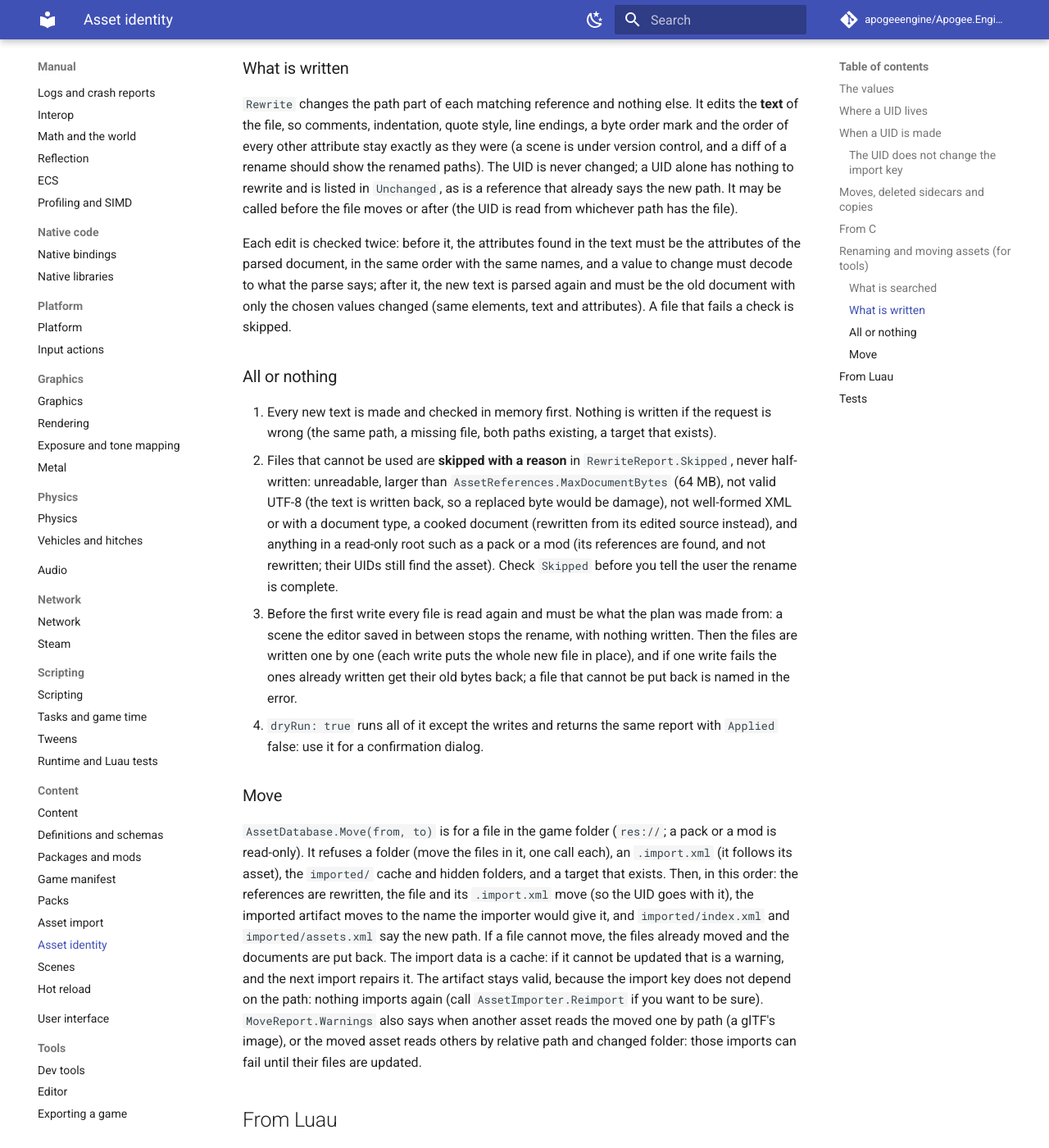
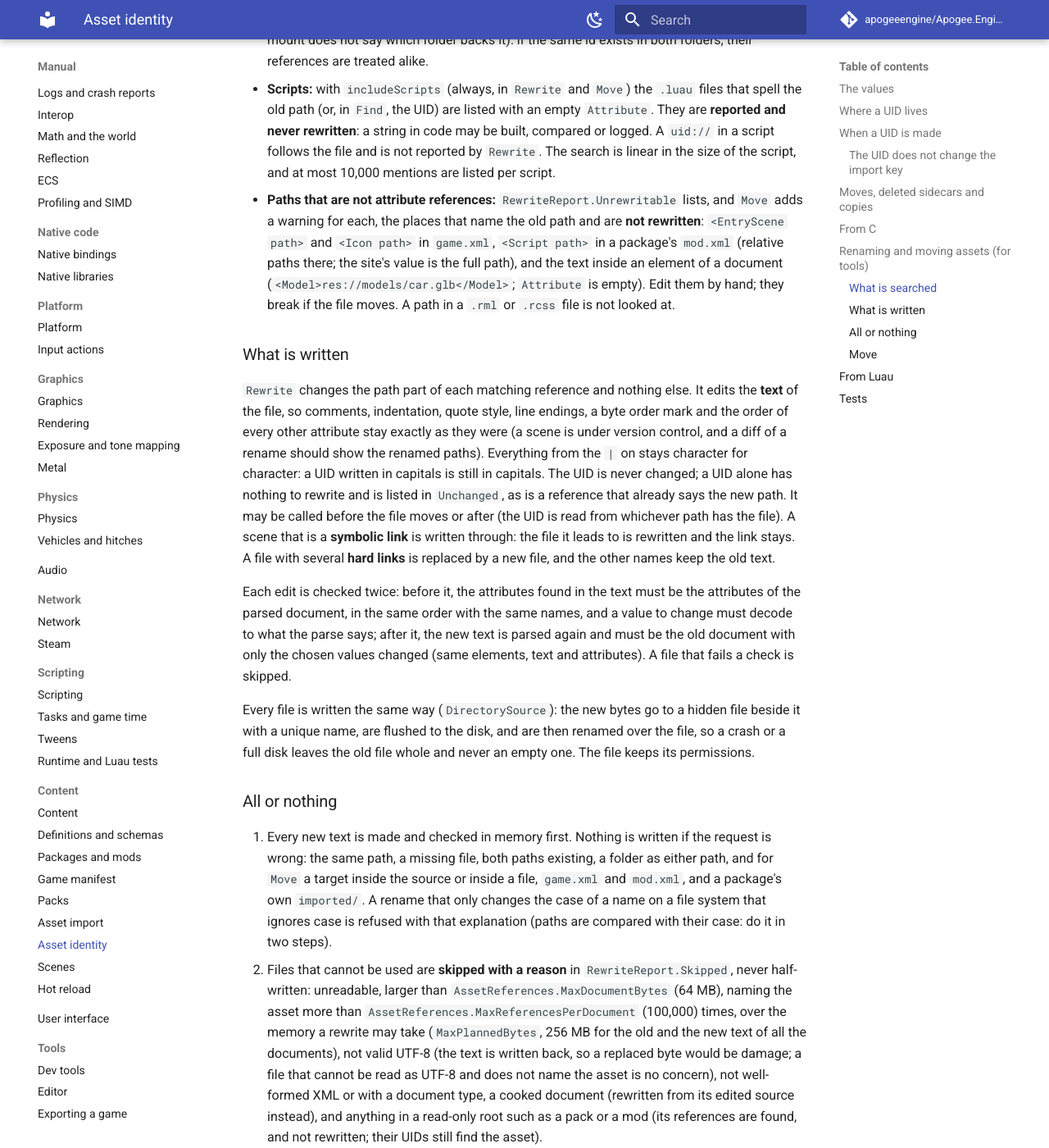
Before and after one commit to apogeeengine/Apogee.Engine, an MkDocs documentation site: the page built from Docs/manual/content/assets.md, in a window 1280 px wide and 1400 px high, scrolled down 3975 px. Shown: the whole window at 82% size. Built offline with MkDocs 1.6.1 and Material for MkDocs 9.7.7, drawn with Linux system fonts in a browser that asks for light colours; comment, search, counter and statistics services are not loaded; some of the changed text lies outside the part shown.

Commit message:
docs(content): describe the safer rename, its refusals and what it reports
Skipped documents that refuse a rename and allowSkipped, rollback that never overwrites a
later save, durable writes and symbolic links, bounded reading and ContentException,
duplicate UIDs, the unrewritable paths of game.xml, mod.xml and element text, the case-only
rename, and that running the same Move again finishes an interrupted one.

Signed-off-by: lheintzmann1 <lheintzmann1@disroot.org>

```diff
--- a/Docs/manual/content/assets.md
+++ b/Docs/manual/content/assets.md
@@ -95,40 +95,64 @@ RewriteReport report = AssetReferences.Rewrite(assets, "res://models/car.glb", "
 
 - **Documents:** every authored file (`AuthoredAssets.Extensions`: scenes) in the roots of the database, and every `.xml` file under the `defFolders` you name (definitions). Sidecars (`.import.xml`) hold settings,
   not references, and are not searched; they move with their asset.
-- **References:** an attribute whose whole text is an [`AssetRef`](#the-values). Text inside elements is not looked at.
+- **References:** an attribute whose whole text is an [`AssetRef`](#the-values). Text inside elements is not rewritten (it is reported, see below).
 - **What counts as the asset:** an attribute whose path is the asset's path, or whose UID is the asset's UID and whose path does not lead to some *other* existing file. The second condition is the rule
-  of `Resolve` (the path wins while its file is there): a reference that carries the UID of a file and the path of its copy means the copy, and renaming the original must not touch it. The two
-  addresses of a package file, `res://packages/id/x` and `mod://id/x`, are the same path, and a rewritten reference keeps the form it was written in.
+  of `Resolve` (the path wins while its file is there): a reference that carries the UID of a file and the path of its copy means the copy, and renaming the original must not touch it. When a UID is on two
+  files (a copy that was not imported yet), the engine resolves it to the one `PathOf` names; renaming the *other* file does not take a stale-path reference with that UID, only the references that spell its own path.
+- **Package files:** the two addresses of a package file, `res://packages/id/x` and `mod://id/x`, are the same path, and a rewritten reference keeps the form it was written in. A `mod://id/x` is searched
+  and rewritten as both `res://packages/id/x` and `res://dev_mods/id/x` (the mount does not say which folder backs it): if the same id exists in both folders, their references are treated alike.
 - **Scripts:** with `includeScripts` (always, in `Rewrite` and `Move`) the `.luau` files that spell the old path (or, in `Find`, the UID) are listed with an empty `Attribute`. They are **reported and never rewritten**: a
-  string in code may be built, compared or logged. A `uid://` in a script follows the file and is not reported by `Rewrite`.
+  string in code may be built, compared or logged. A `uid://` in a script follows the file and is not reported by `Rewrite`. The search is linear in the size of the script, and at most 10,000 mentions are listed per script.
+- **Paths that are not attribute references:** `RewriteReport.Unrewritable` lists, and `Move` adds a warning for each, the places that name the old path and are **not rewritten**: `<EntryScene path>` and `<Icon path>`
+  in `game.xml`, `<Script path>` in a package's `mod.xml` (relative paths there; the site's value is the full path), and the text inside an element of a document (`<Model>res://models/car.glb</Model>`; `Attribute` is
+  empty). Edit them by hand; they break if the file moves. A path in a `.rml` or `.rcss` file is not looked at.
 
 ### What is written
 
 `Rewrite` changes the path part of each matching reference and nothing else. It edits the **text** of the file, so comments, indentation, quote style, line endings, a byte order mark and the order of
-every other attribute stay exactly as they were (a scene is under version control, and a diff of a rename should show the renamed paths). The UID is never changed; a UID alone has nothing to rewrite and
-is listed in `Unchanged`, as is a reference that already says the new path. It may be called before the file moves or after (the UID is read from whichever path has the file).
+every other attribute stay exactly as they were (a scene is under version control, and a diff of a rename should show the renamed paths). Everything from the `|` on stays character for character: a UID written
+in capitals is still in capitals. The UID is never changed; a UID alone has nothing to rewrite and
+is listed in `Unchanged`, as is a reference that already says the new path. It may be called before the file moves or after (the UID is read from whichever path has the file). A scene that is a **symbolic
+link** is written through: the file it leads to is rewritten and the link stays. A file with several **hard links** is replaced by a new file, and the other names keep the old text.
 
 Each edit is checked twice: before it, the attributes found in the text must be the attributes of the parsed document, in the same order with the same names, and a value to change must decode to what the
 parse says; after it, the new text is parsed again and must be the old document with only the chosen values changed (same elements, text and attributes). A file that fails a check is skipped.
 
+Every file is written the same way (`DirectorySource`): the new bytes go to a hidden file beside it with a unique name, are flushed to the disk, and are then renamed over the file, so a crash or a full disk leaves
+the old file whole and never an empty one. The file keeps its permissions.
+
 ### All or nothing
 
-1. Every new text is made and checked in memory first. Nothing is written if the request is wrong (the same path, a missing file, both paths existing, a target that exists).
-2. Files that cannot be used are **skipped with a reason** in `RewriteReport.Skipped`, never half-written: unreadable, larger than `AssetReferences.MaxDocumentBytes` (64 MB), not valid UTF-8 (the text is
-   written back, so a replaced byte would be damage), not well-formed XML or with a document type, a cooked document (rewritten from its edited source instead), and anything in a read-only root such as a pack or
-   a mod (its references are found, and not rewritten; their UIDs still find the asset). Check `Skipped` before you tell the user the rename is complete.
-3. Before the first write every file is read again and must be what the plan was made from: a scene the editor saved in between stops the rename, with nothing written. Then the files are written one by one (each
-   write puts the whole new file in place), and if one write fails the ones already written get their old bytes back; a file that cannot be put back is named in the error.
-4. `dryRun: true` runs all of it except the writes and returns the same report with `Applied` false: use it for a confirmation dialog.
+1. Every new text is made and checked in memory first. Nothing is written if the request is wrong: the same path, a missing file, both paths existing, a folder as either path, and for `Move` a target inside the source or inside
+   a file, `game.xml` and `mod.xml`, and a package's own `imported/`. A rename that only changes the case of a name on a file system that ignores case is refused with that explanation (paths are compared with their case: do it in two steps).
+2. Files that cannot be used are **skipped with a reason** in `RewriteReport.Skipped`, never half-written: unreadable, larger than `AssetReferences.MaxDocumentBytes` (64 MB), naming the asset more than
+   `AssetReferences.MaxReferencesPerDocument` (100,000) times, over the memory a rewrite may take (`MaxPlannedBytes`, 256 MB for the old and the new text of all the documents), not valid UTF-8 (the text is
+   written back, so a replaced byte would be damage; a file that cannot be read as UTF-8 and does not name the asset is no concern), not well-formed XML or with a document type, a cooked document (rewritten from its edited
+   source instead), and anything in a read-only root such as a pack or a mod (its references are found, and not rewritten; their UIDs still find the asset).
+3. **A skipped document that could have been written refuses the rename.** Its references to the asset would break silently, so `Rewrite` and `Move` throw a `ContentException` before any write or move (a
+   `dryRun` does not throw: its `Skipped` list is what to show the user, with `SkippedDocument.Blocking` true for these). Pass `allowSkipped: true` to go on after the user agreed. Documents in read-only roots never
+   block: nothing could have rewritten them.
+4. Before the first write every file is read again and must be what the plan was made from: a scene the editor saved in between stops the rename, with nothing written. Then the files are written one by one,
+   each checked again just before its own write (the editor can save while the earlier ones are being written). If a check fails or a write fails, **whatever the exception**, the ones already written get their old
+   bytes back, but only a file that still holds what was written: one saved since is left as the person saved it and named in the error (`saved since, left as it is`), never overwritten with older text. A file that
+   cannot be put back is named in the error.
+5. `dryRun: true` runs all of it except the writes and returns the same report with `Applied` false: use it for a confirmation dialog.
+6. Everything that can go wrong before the first write (a folder that cannot be listed or that is deleted during the scan, a file that cannot be opened, a source of your own that throws) comes out of `Find`,
+   `Rewrite` and `Move` as a `ContentException` that says nothing was changed; only a null argument is an `ArgumentNullException`. Listing the project is bounded (64 folders deep, 100,000 folders), so a link that
+   leads back to a folder above it ends in an error, not in a tree without end.
 
 ### Move
 
 `AssetDatabase.Move(from, to)` is for a file in the game folder (`res://`; a pack or a mod is read-only). It refuses a folder (move the files in it, one call each), an `.import.xml` (it follows its asset), the
-`imported/` cache and hidden folders, and a target that exists. Then, in this order: the references are rewritten, the file and its `.import.xml` move (so the UID goes with it), the imported artifact moves
-to the name the importer would give it, and `imported/index.xml` and `imported/assets.xml` say the new path. If a file cannot move, the files already moved and the documents are put back. The import data is
+`imported/` cache (also a package's own) and hidden folders, `game.xml` and `mod.xml`, and a target that exists. Then, in this order: the references are rewritten, the file and its `.import.xml` move (so the UID goes with it), the imported artifact moves
+to the name the importer would give it, and `imported/index.xml` and `imported/assets.xml` say the new path. If a file cannot move, the files already moved (the last first) and then the documents are put back. If a
+moved file cannot be put back, the undoing stops there with the asset at its new path, where the documents (left as they are) name it: a document never names a file that did not move. The import data is
 a cache: if it cannot be updated that is a warning, and the next import repairs it. The artifact stays valid, because the import key does not depend on the path: nothing imports again (call
 `AssetImporter.Reimport` if you want to be sure). `MoveReport.Warnings` also says when another asset reads the moved one by path (a glTF's image), or the moved asset reads others by relative path and
-changed folder: those imports can fail until their files are updated.
+changed folder: those imports can fail until their files are updated; and one line for each place in `RewriteReport.Unrewritable`.
+
+**Running the same `Move` again finishes an interrupted one.** If the process died, or an error left things half done, after the documents were rewritten (the references then already say the new path and are listed
+as `Unchanged`) or after the asset moved but before its `.import.xml` and import data did, call `Move(from, to)` with the same arguments: it moves what is left and brings the import data up to date.
 
 ## From Luau
 
@@ -155,7 +179,9 @@ A game cooked with `--pack --cooked` has the artifacts of its imported assets an
 still resolves.
 
 `Tests/Apogee.Content.Tests/AssetReferencesTests.cs` covers finding and rewriting references (by path and by a stale path's UID, comments, quotes, CRLF and a byte order mark kept, similar paths left alone, packages, read-only
-roots, hostile and cooked files, a failed write put back, a file saved in between, previews) and `Move` (sidecar, artifact and lists, a model used by two scenes that still resolves through its UID, refusals, a failed move put back).
+roots, hostile and cooked files, a writable document that was skipped, a failed write put back for any exception, a file saved since or in between, a file that cannot be put back, symbolic links, reading that goes
+wrong, a script with 500,000 mentions, a UID on two files, a UID in capitals, `game.xml`, `mod.xml` and element text, previews) and `Move` (sidecar, artifact and lists, a model used by two scenes that still resolves through its UID,
+refusals, a failed move put back, a move that cannot be undone and the same call finishing it, an interrupted one finished). `Tests/Apogee.Content.Tests/FileSystemTests.cs` covers the durable write and the limits of a listing.
 
 `Tests/Apogee.Ecs.Tests/SceneAssetTests.cs` covers asset fields in scenes (saved as path and UID, loaded from either, a moved asset found through its UID, an unregistered type), `GamePackerTests` the path-only reference in a cooked pack,
 `Tests/Apogee.Rendering.Tests/ModelLibraryPathTests.cs` `uid://` in `ModelLibrary.Load`, and `RuntimeTests.AModelLoadsByUidAndASavedSceneFindsAModelThatWasMoved` the `assets` global and a scene saved by a script that loads after the model moved.
```
Also changed, not shown: Docs/manual/content/content.md (+1 -1 lines).
